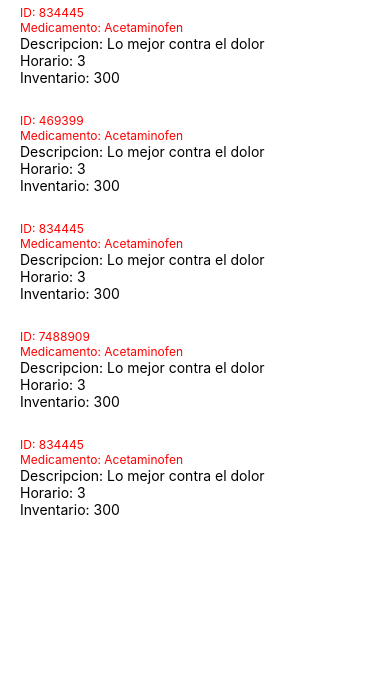
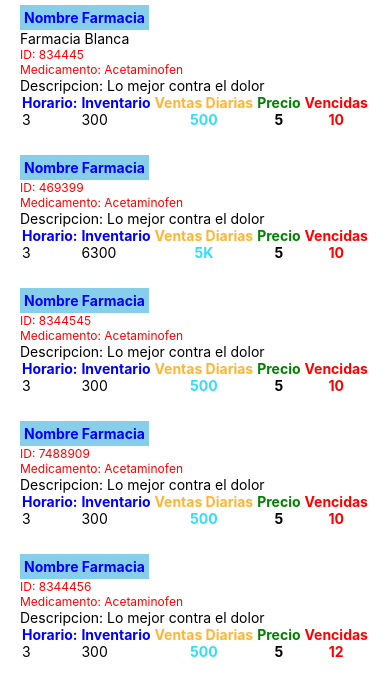
Before and after one commit to Requenez-Diaz/APP_PHARMASY, a React Native app: screen / in a window 390 px wide. Shown: the top 696 px of the page. Built offline with nearby package versions, Linux system fonts and the light colour scheme.

Commit message:
Aplicando cambios a componentes

```diff
--- a/App.tsx
+++ b/App.tsx
@@ -1,6 +1,6 @@
 import { StatusBar } from "expo-status-bar";
 import { View } from "react-native";
-import Main from './COMPONENTS/main'
+import Main from './COMPONENTS/Main'
 
 export default function App() {
   return <Main />
--- a/COMPONENTS/InventarioItem.tsx
+++ b/COMPONENTS/InventarioItem.tsx
@@ -1,24 +1,33 @@
 import React from "react";
 import { Text, View, StyleSheet } from "react-native";
 import StylesText from "./stylesText";
+import InventarioStats from "./InventaroStats";
 
 const InventarioItem = (Props) => (
   <View key={Props.id} style={Styles.container}>
-    <StylesText estilo="vencido" children={Props.id} type='ID'/>
-    <StylesText estilo="vencido" children={Props.nombreMedicamento} type='Medicamento'/>
+    <Text
+      style={{fontWeight: "bold",padding: 4, color: 'blue', alignSelf: 'flex-start', backgroundColor: "skyblue", }}
+    >
+      Nombre Farmacia
+    </Text>
+    <Text>{Props.nombre}</Text>
+    <StylesText estilo="vencido" children={Props.id} type="ID" />
+    <StylesText
+      estilo="vencido"
+      children={Props.nombreMedicamento}
+      type="Medicamento"
+    />
     <Text>Descripcion: {Props.description}</Text>
-    <Text>Horario: {Props.totalesDiarias}</Text>
-    <Text>Inventario: {Props.inventarioActual}</Text>
+    <InventarioStats {...Props} />
   </View>
 );
 
 const Styles = StyleSheet.create({
-    container: {
-        padding: 20,
-        paddingBottom: 5,
-        paddingTop: 5
-    },
-})
-
+  container: {
+    padding: 20,
+    paddingBottom: 5,
+    paddingTop: 5,
+  },
+});
 
 export default InventarioItem;
--- a/COMPONENTS/InventarioLista.tsx
+++ b/COMPONENTS/InventarioLista.tsx
@@ -8,9 +8,7 @@ const InventarioLista = () => {
     <FlatList
       data={Inventario}
       ItemSeparatorComponent={() => <Text> </Text>}
-      renderItem={({ item: inve }) => (
-      <InventarioItem {...inve} />
-      )}
+      renderItem={({ item: inve }) => <InventarioItem {...inve} />}
     />
   );
 };
--- /dev/null
+++ b/COMPONENTS/InventaroStats.tsx
@@ -0,0 +1,38 @@
+import React from "react";
+import { View } from "react-native";
+import { Text } from "react-native";
+
+const parseThousands = value => {
+    return value >= 2000
+    ? `${Math.round(value / 100) / 10 }K`
+    : String(value)
+  }
+
+  const InventarioStats = (Props) => {
+    return (
+      <View style={{ flexDirection: "row", justifyContent: "space-around" }}>
+        <View>
+          <Text style={{textAlign: 'center', color: 'blue', fontWeight: 'bold' }}>Horario:</Text>
+          <Text>{Props.totalesDiarias}</Text>
+        </View>
+        <View>
+          <Text style={{textAlign: 'center', color: 'blue', fontWeight: 'bold' }} >Inventario</Text>
+          <Text>{Props.inventarioActual}</Text>
+        </View>
+        <View>
+          <Text style={{textAlign: 'center', color: '#FFB533', fontWeight: 'bold' }} >Ventas Diarias</Text>
+          <Text style={{textAlign: 'center', color: '#33DDFF', fontWeight: 'bold' }} >{parseThousands(Props.ventasDiarias)}</Text>
+        </View >
+        <View>
+          <Text style={{textAlign: 'center', color: 'green', fontWeight: 'bold' }} >Precio</Text>
+          <Text style={{textAlign: 'center', color: 'black', fontWeight: 'bold' }} >{Props.precio}</Text>
+        </View>
+        <View>
+          <Text style={{textAlign: 'center', color: 'red', fontWeight: 'bold' }} >Vencidas</Text>
+          <Text style={{textAlign: 'center', color: 'red', fontWeight: 'bold' }} >{Props.vencidas}</Text>
+        </View>
+      </View>
+    );
+  };
+
+  export default InventarioStats
--- a/COMPONENTS/stylesText.tsx
+++ b/COMPONENTS/stylesText.tsx
@@ -2,29 +2,30 @@ import React from "react";
 import { Text, StyleSheet } from "react-native";
 
 interface Props {
-    estilo?: 'deffault' | 'vencido';
+  estilo?: "deffault" | "vencido" | "Activo" ;
   type?: string;
   children?: string;
 }
 
-export default function StylesText ({ estilo, children, type }: Props) {
+export default function StylesText({ estilo, children, type}: Props) {
   return (
-        <Text style={[
-            estilo === 'vencido' ? styles.vencido : styles.deffault
-        ]}>
-
+    <Text style={[estilo === "vencido" ? styles.vencido : styles.deffault]}>
       {type}: {children}
     </Text>
-    )
+
+  );
 }
 
-const styles= StyleSheet.create ({
+const styles = StyleSheet.create({
   deffault: {
     fontSize: 12,
-        color: 'grey'
+    color: "blue",
   },
   vencido: {
     fontSize: 12,
-        color: 'red'
+    color: "red",
+  },
+  textAlignCenter: {
+    textAlign: 'center'
   }
-})
+});
--- a/data/Inventario.tsx
+++ b/data/Inventario.tsx
@@ -1,37 +1,54 @@
 export default [
     {
+        nombre: 'Farmacia Blanca',
+        telefono: 86749874,
+        nombreMedicamento: 'Acetaminofen',
         id: 834445,
-        nombreMedicamento: 'Acetaminofen',
         description: 'Lo mejor contra el dolor',
         totalesDiarias: 3,
-        inventarioActual: 300
+        inventarioActual: 300,
+        ventasDiarias: 500,
+        precio: 5,
+        vencidas: 10
     },
     {
         id: 469399,
         nombreMedicamento: 'Acetaminofen',
         description: 'Lo mejor contra el dolor',
         totalesDiarias: 3,
-        inventarioActual: 300
+        inventarioActual: 6300,
+        ventasDiarias: 5000,
+        precio: 5,
+        vencidas: 10
     },
     {
-        id: 834445,
+        id: 8344545,
         nombreMedicamento: 'Acetaminofen',
         description: 'Lo mejor contra el dolor',
         totalesDiarias: 3,
-        inventarioActual: 300
+        inventarioActual: 300,
+        ventasDiarias: 500,
+        precio: 5,
+        vencidas: 10
     },
     {
         id: 7488909,
         nombreMedicamento: 'Acetaminofen',
         description: 'Lo mejor contra el dolor',
         totalesDiarias: 3,
-        inventarioActual: 300
+        inventarioActual: 300,
+        ventasDiarias: 500,
+        precio: 5,
+        vencidas: 10
     },
     {
-        id: 834445,
+        id: 8344456,
         nombreMedicamento: 'Acetaminofen',
         description: 'Lo mejor contra el dolor',
         totalesDiarias: 3,
-        inventarioActual: 300
+        inventarioActual: 300,
+        ventasDiarias: 500,
+        precio: 5,
+        vencidas: 12
     },
 ]
```
Also changed, not shown: COMPONENTS/main.tsx (+10 -10 lines). Lines whose indentation alone changed are shown as unchanged.
